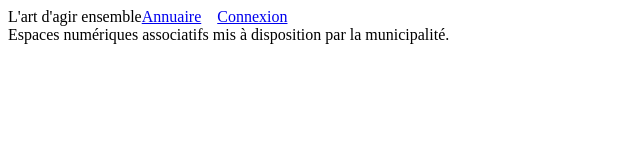
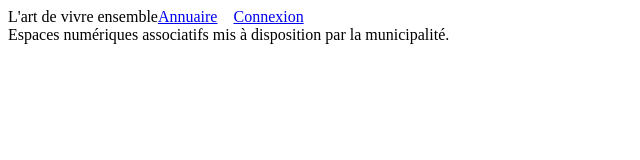
Before and after one commit to RunOrg/PortalAlfortville, a plain HTML site: page index.htm in a window 1280 px wide. Shown: the full height of the page, 0-640 px from the left. Drawn offline with Linux system fonts and the light colour scheme.

Commit message:
modification message à la demande du client

```diff
--- a/index.htm
+++ b/index.htm
@@ -2,7 +2,7 @@
 
 <div id="white">
   <div class="narrow">
-    <span style="float: left">L'art d'agir ensemble</span>
+    <span style="float: left">L'art de vivre ensemble</span>
     <a href="http://alfortville-asso.fr/network/search">Annuaire</a>
     &ensp;
     <a href="https://alfortville-asso.fr/login">Connexion</a>
```
